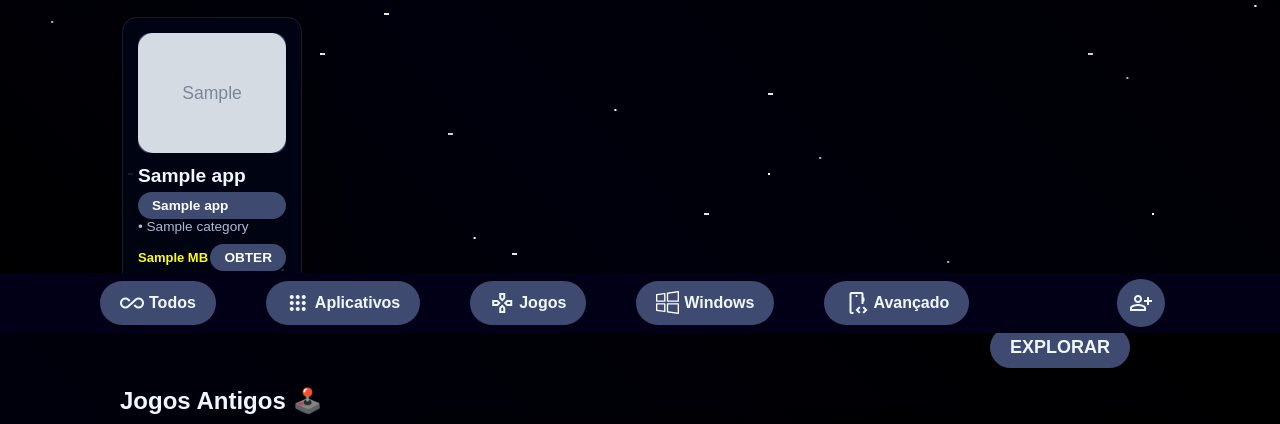
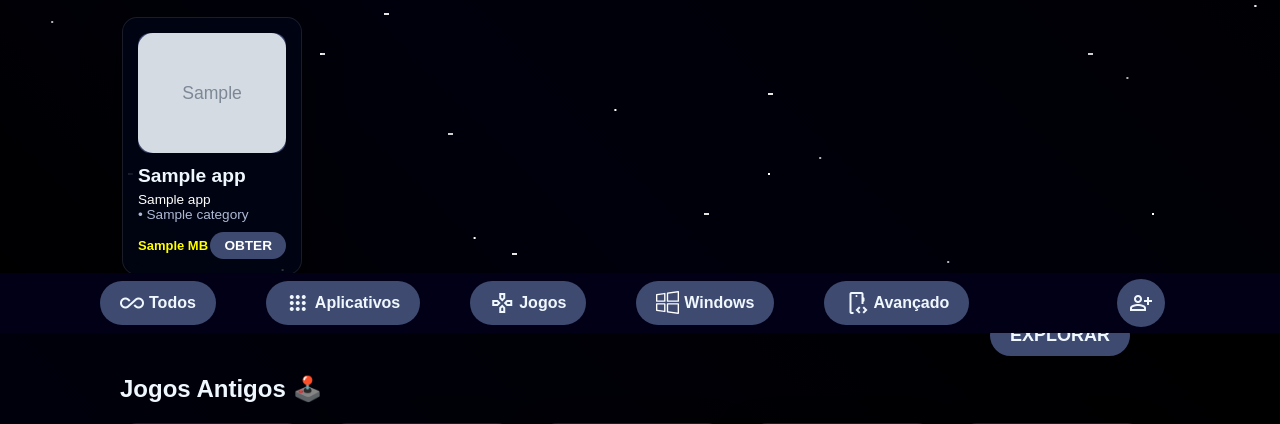
Before and after one commit to MateusPilonetto/GravityStore, a Flask app: template projeto_gravity_store/main/templates/index.html in a window 1280 px wide. Shown: the part 467-891 px from the top of the page. Run offline with Flask 3, Linux system fonts and the light colour scheme; the template is opened without the code that fills it: most values are stand-ins (such as "Sample title", 1, 10 or a date in 2020); grey boxes marked "Sample" are stand-in pictures; some libraries are stand-ins or nearby versions; some web fonts are replaced.

Commit message:
Atualização da tag A

```diff
--- a/projeto_gravity_store/main/templates/index.html
+++ b/projeto_gravity_store/main/templates/index.html
@@ -119,9 +119,9 @@
               <span class="text"
                 ><a
                   href="{{ app.link_github }}"
-                  id="obter"
                   target="_blank"
                   rel="noopener noreferrer"
+                  style="text-decoration: none; color: white"
                   >{{ app.dev_name }} </a
                 >• {{ app.category }}</span
               >
```
